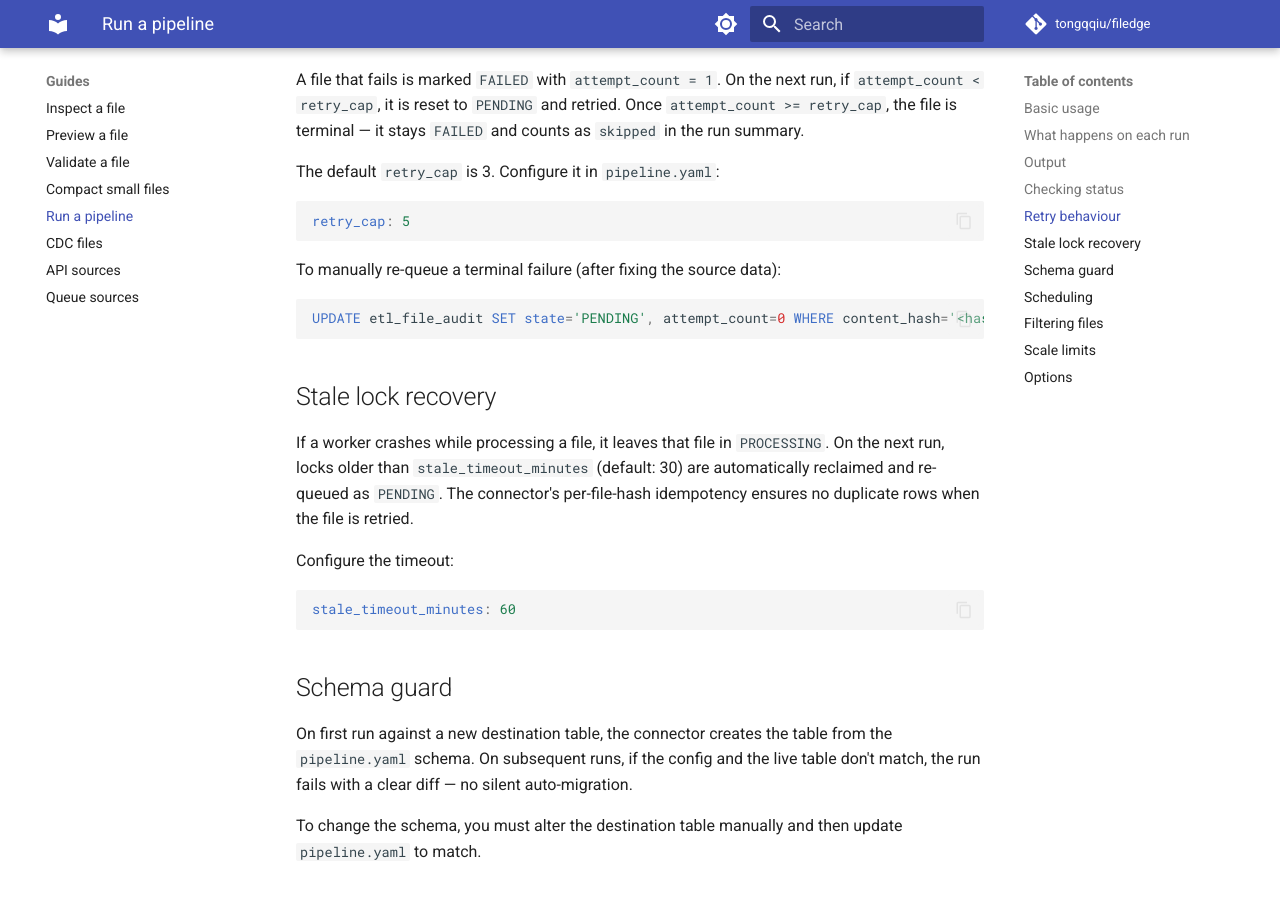
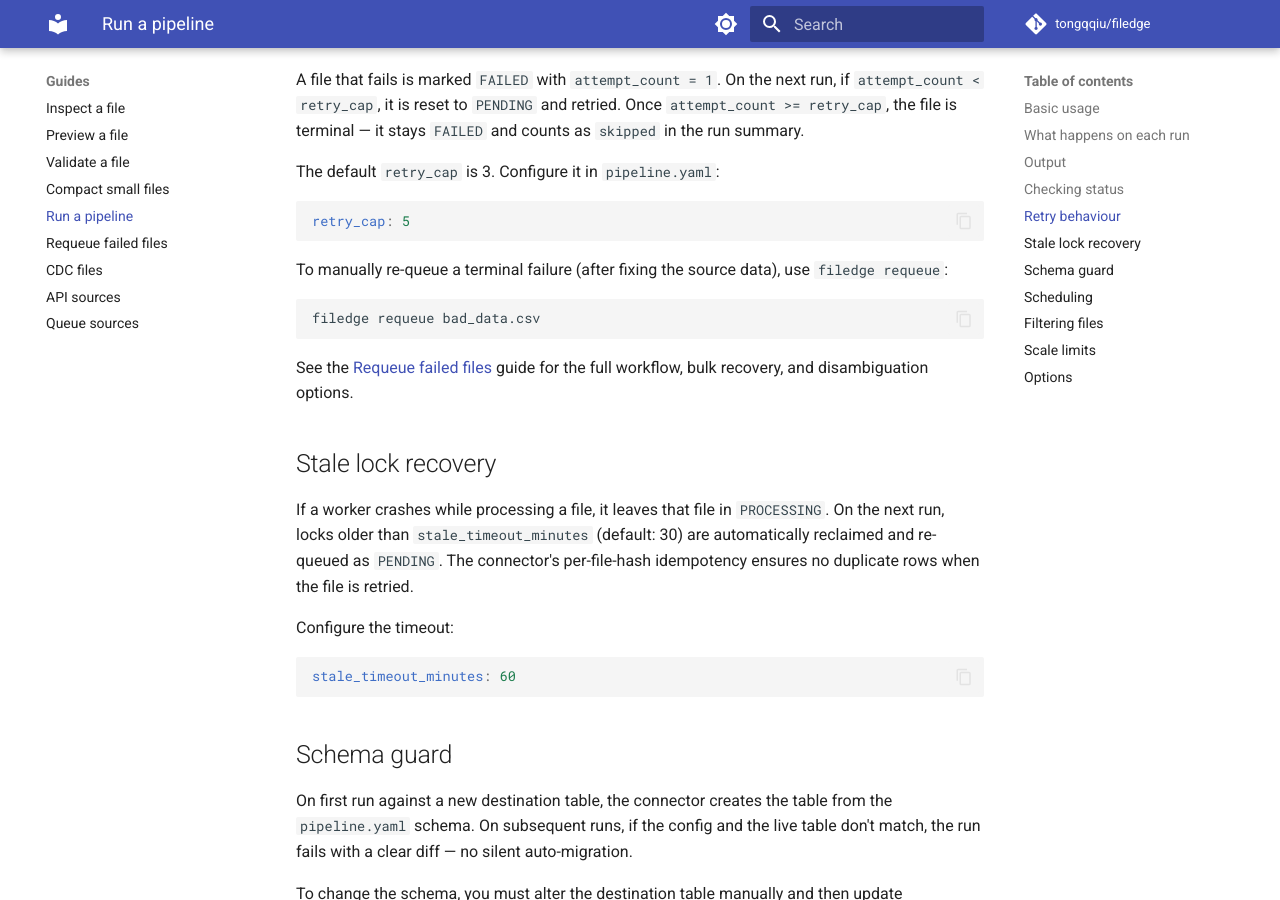
Before and after one commit to tongqqiu/filedge, an MkDocs documentation site: the page built from docs/guides/run.md, in a window 1280 px wide and 900 px high, scrolled down 1914 px. Built offline with MkDocs 1.6.1 and Material for MkDocs 9.7.7, drawn with Linux system fonts in a browser that asks for light colours; comment, search, counter and statistics services are not loaded.

Commit message:
Add requeue guide and update run.md recovery section
Replaces the raw SQL snippet in run.md with a reference to the new
filedge requeue command and adds a full operator guide covering single
file, hash disambiguation, dry-run, and bulk recovery workflows.

Co-Authored-By: Claude Opus 4.7 <noreply@anthropic.com>

````diff
--- a/docs/guides/run.md
+++ b/docs/guides/run.md
@@ -85,11 +85,13 @@ The default `retry_cap` is 3. Configure it in `pipeline.yaml`:
 retry_cap: 5
 ```
 
-To manually re-queue a terminal failure (after fixing the source data):
+To manually re-queue a terminal failure (after fixing the source data), use `filedge requeue`:
 
-```sql
-UPDATE etl_file_audit SET state='PENDING', attempt_count=0 WHERE content_hash='<hash>';
+```bash
+filedge requeue bad_data.csv
 ```
+
+See the [Requeue failed files](requeue.md) guide for the full workflow, bulk recovery, and disambiguation options.
 
 ## Stale lock recovery
 
--- a/mkdocs.yml
+++ b/mkdocs.yml
@@ -48,6 +48,7 @@ nav:
     - Validate a file: guides/validate.md
     - Compact small files: guides/compact.md
     - Run a pipeline: guides/run.md
+    - Requeue failed files: guides/requeue.md
     - CDC files: guides/cdc-files.md
     - API sources: guides/api-sources.md
     - Queue sources: guides/queue-sources.md
````
Also changed, not shown: docs/guides/requeue.md (added, +123 -0 lines).
